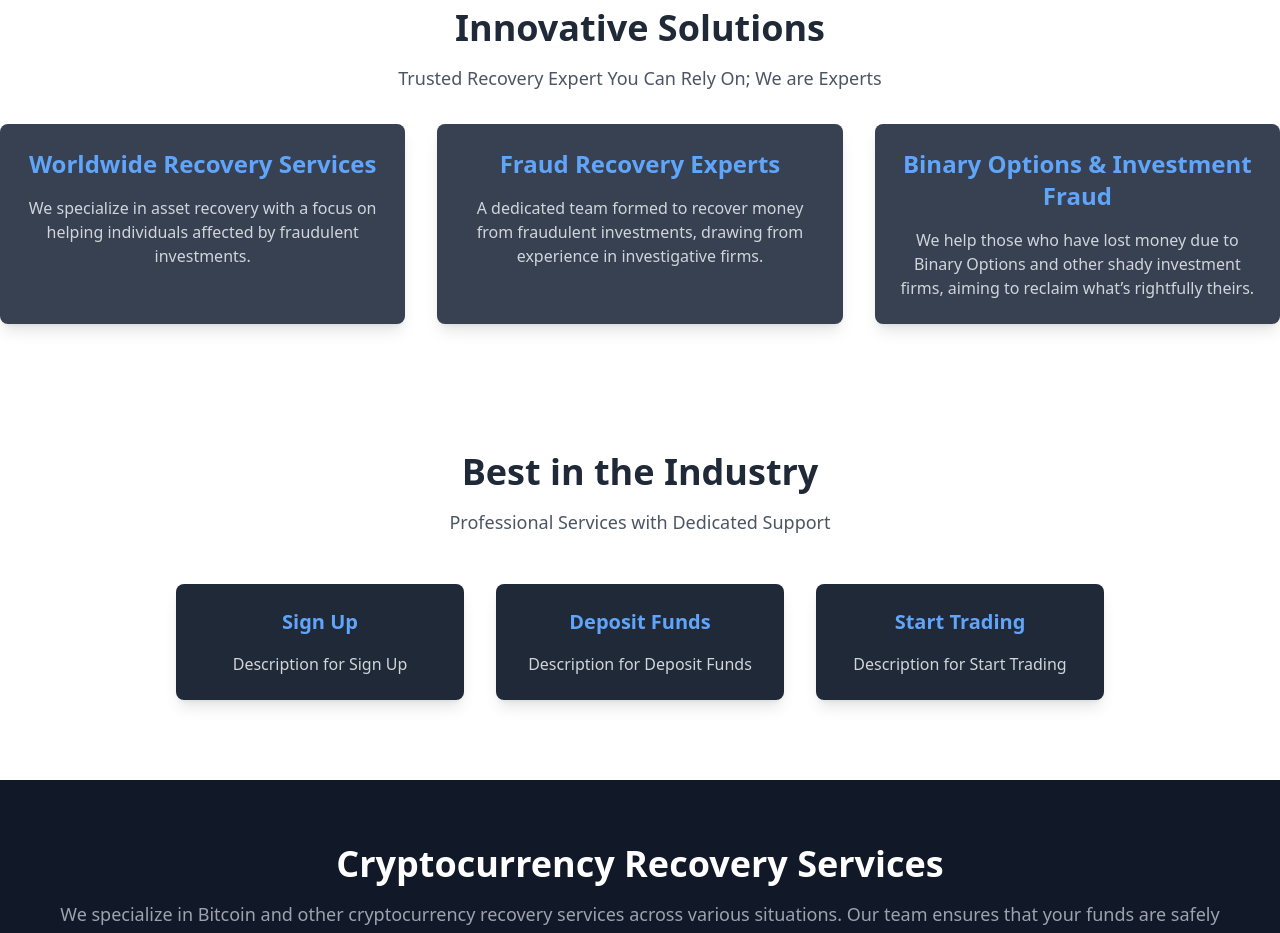
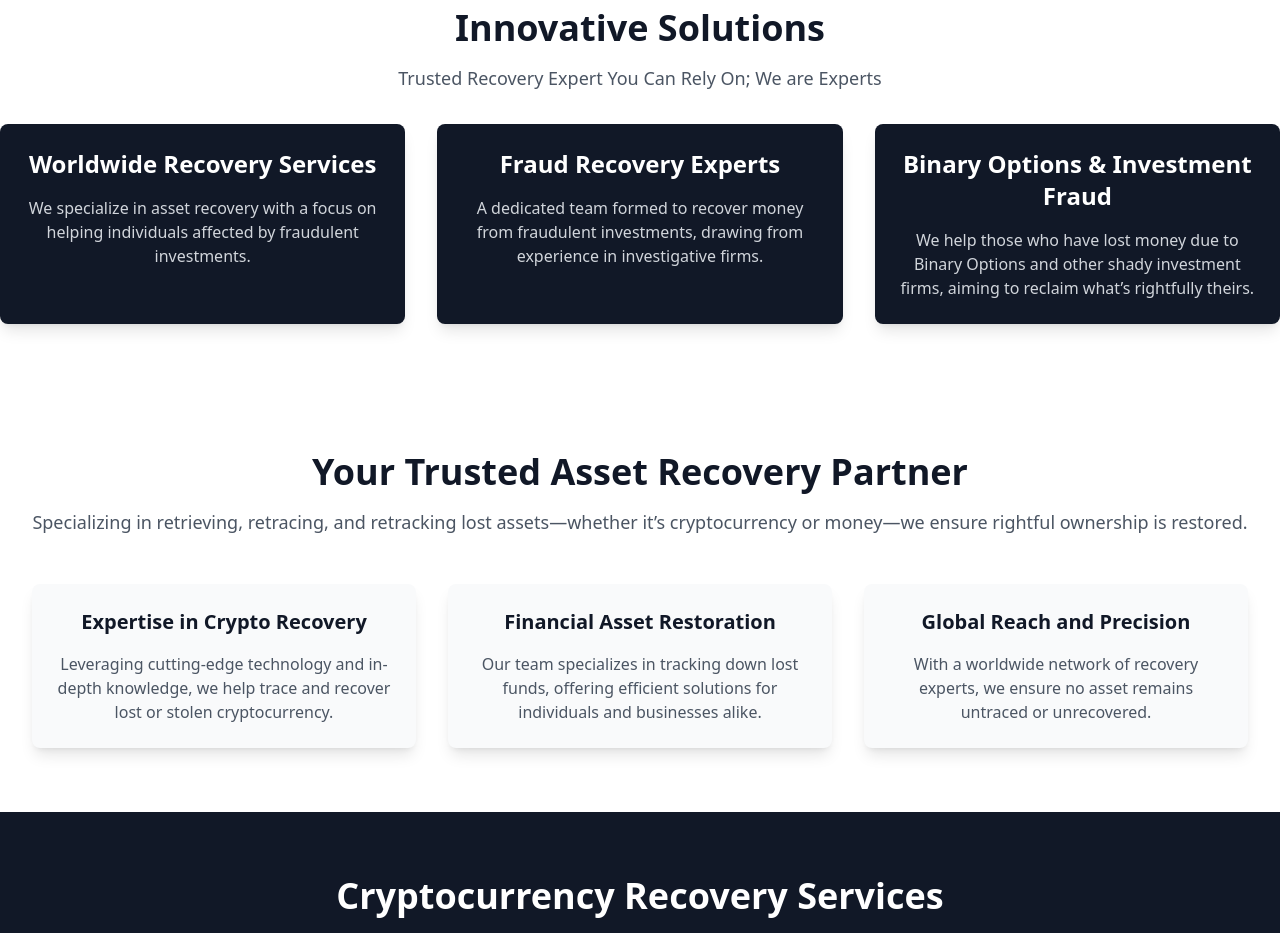
Before and after one commit to Iydeejames/crypto-retrak-agency, a React (Vite) app: page / in a window 1280 px wide. Shown: the part 820-1753 px from the top of the page. Built offline with nearby package versions, Linux system fonts and the light colour scheme.

Commit message:
Update Landingpage.jsx

```diff
--- a/src/pages/Landingpage.jsx
+++ b/src/pages/Landingpage.jsx
@@ -75,7 +75,7 @@ const LandingPage = () => {
       {/* Features Section */}
       <section className="py-16 bg-white">
   <div className="max-w-7xl mx-auto text-center">
-    <h2 className="text-4xl font-bold text-gray-800">Innovative Solutions</h2>
+    <h2 className="text-4xl font-bold text-gray-900">Innovative Solutions</h2>
     <p className="text-lg mt-4 text-gray-600">
       Trusted Recovery Expert You Can Rely On; We are Experts
     </p>
@@ -101,23 +101,42 @@ const LandingPage = () => {
 
 {/* How It Works Section */}
 <section className="py-16 bg-white">
-  <div className="max-w-7xl mx-auto text-center">
-    <h2 className="text-4xl font-bold text-gray-800">Best in the Industry</h2>
-    <p className="text-lg mt-4 text-gray-600">
-      Professional Services with Dedicated Support
+  <div className="max-w-7xl mx-auto text-center px-4 sm:px-8">
+    <h2 className="text-3xl sm:text-4xl font-bold text-gray-900">
+      Your Trusted Asset Recovery Partner
+    </h2>
+    <p className="text-sm sm:text-lg mt-4 text-gray-600">
+      Specializing in retrieving, retracing, and retracking lost assets—whether it’s cryptocurrency or money—we ensure rightful ownership is restored.
     </p>
-    <div className="mt-8 flex flex-wrap justify-center">
-      {['Sign Up', 'Deposit Funds', 'Start Trading'].map((step, index) => (
-        <StepCard
-          key={index}
-          title={step}
-          description={`Description for ${step}`}
-          titleClass="text-white"
-        />
-      ))}
+    <div className="mt-12 grid grid-cols-1 sm:grid-cols-2 lg:grid-cols-3 gap-8">
+      <div className="bg-gray-50 shadow-lg rounded-lg p-6">
+        <h3 className="text-xl font-semibold text-gray-900">
+          Expertise in Crypto Recovery
+        </h3>
+        <p className="mt-4 text-gray-600">
+          Leveraging cutting-edge technology and in-depth knowledge, we help trace and recover lost or stolen cryptocurrency.
+        </p>
+      </div>
+      <div className="bg-gray-50 shadow-lg rounded-lg p-6">
+        <h3 className="text-xl font-semibold text-gray-900">
+          Financial Asset Restoration
+        </h3>
+        <p className="mt-4 text-gray-600">
+          Our team specializes in tracking down lost funds, offering efficient solutions for individuals and businesses alike.
+        </p>
+      </div>
+      <div className="bg-gray-50 shadow-lg rounded-lg p-6">
+        <h3 className="text-xl font-semibold text-gray-900">
+          Global Reach and Precision
+        </h3>
+        <p className="mt-4 text-gray-600">
+          With a worldwide network of recovery experts, we ensure no asset remains untraced or unrecovered.
+        </p>
+      </div>
     </div>
   </div>
 </section>
+
 
 
 {/* Services Section */}
@@ -346,16 +365,16 @@ const LandingPage = () => {
 
 // eslint-disable-next-line react/prop-types
 const FeatureCard = ({ title, description }) => (
-  <div className="bg-gray-700 p-6 rounded-lg shadow-lg">
-    <h3 className="text-2xl font-semibold text-blue-400">{title}</h3>
+  <div className="bg-gray-900 p-6 rounded-lg shadow-lg">
+    <h3 className="text-2xl font-semibold text-white">{title}</h3>
     <p className="mt-4 text-gray-300">{description}</p>
   </div>
 );
 
 // eslint-disable-next-line react/prop-types
 const StepCard = ({ title, description }) => (
-  <div className="w-72 m-4 bg-gray-800 p-6 rounded-lg shadow-lg">
-    <h3 className="text-xl font-semibold text-blue-400">{title}</h3>
+  <div className="w-72 m-4 bg-gray-900 p-6 rounded-lg shadow-lg">
+    <h3 className="text-xl font-semibold text-white">{title}</h3>
     <p className="mt-4 text-gray-300">{description}</p>
   </div>
 );
```
